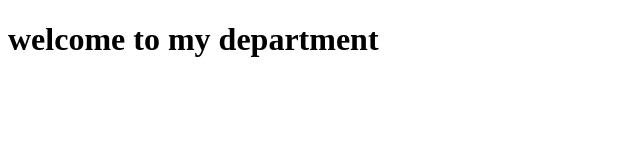
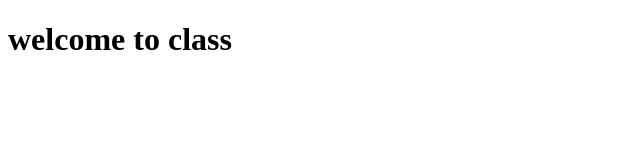
Before and after one commit to aswinilithvika/msc, a plain HTML site: page index.html in a window 1280 px wide. Shown: the whole page, without its empty margins (0-640 px from the left). Drawn offline with Linux system fonts and the light colour scheme.

Commit message:
2 changes

```diff
--- a/index.html
+++ b/index.html
@@ -6,6 +6,6 @@
     <title>Document</title>
 </head>
 <body>
-    <h1>welcome to my department</h1>
+    <h1>welcome to class</h1>
 </body>
 </html>
```
